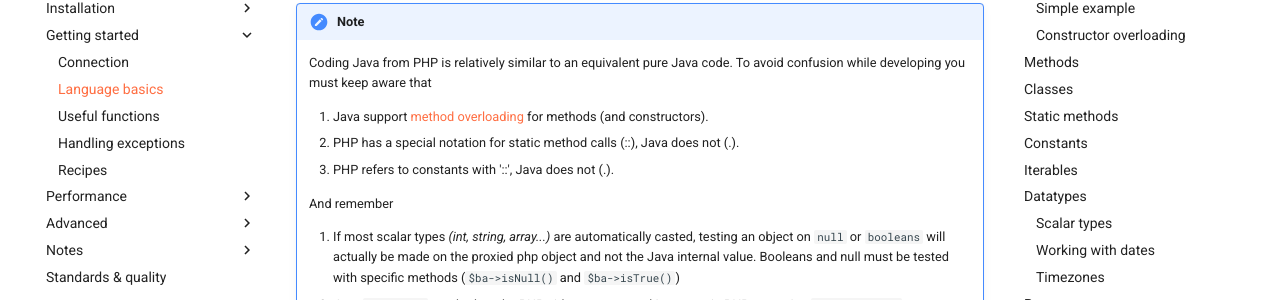
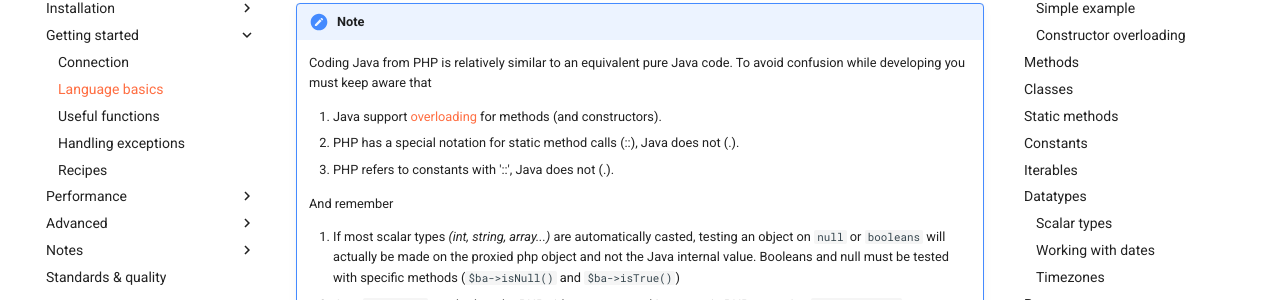
Before and after one commit to belgattitude/soluble-japha, an MkDocs documentation site: the page built from doc/language_basics.md, in a window 1280 px wide and 900 px high. Shown: the part 157-457 px from the top of the window. Built offline with MkDocs 1.6.1 and Material for MkDocs 9.7.7, drawn with Linux system fonts in a browser that asks for light colours; comment, search, counter and statistics services are not loaded; old or Windows-style settings are respelled for this version of MkDocs.

Commit message:
Huge documentation update

```diff
--- a/doc/language_basics.md
+++ b/doc/language_basics.md
@@ -5,7 +5,7 @@
     Coding Java from PHP is relatively similar to an equivalent pure Java code. To
     avoid confusion while developing you must keep aware that
 
-    1. Java support [method overloading](https://docs.oracle.com/javase/tutorial/java/javaOO/methods.html) for methods (and constructors).
+    1. Java support [overloading](https://docs.oracle.com/javase/tutorial/java/javaOO/methods.html) for methods (and constructors).
     2. PHP has a special notation for static method calls (::), Java does not (.).
     3. PHP refers to constants with '::', Java does not (.).
 
```
